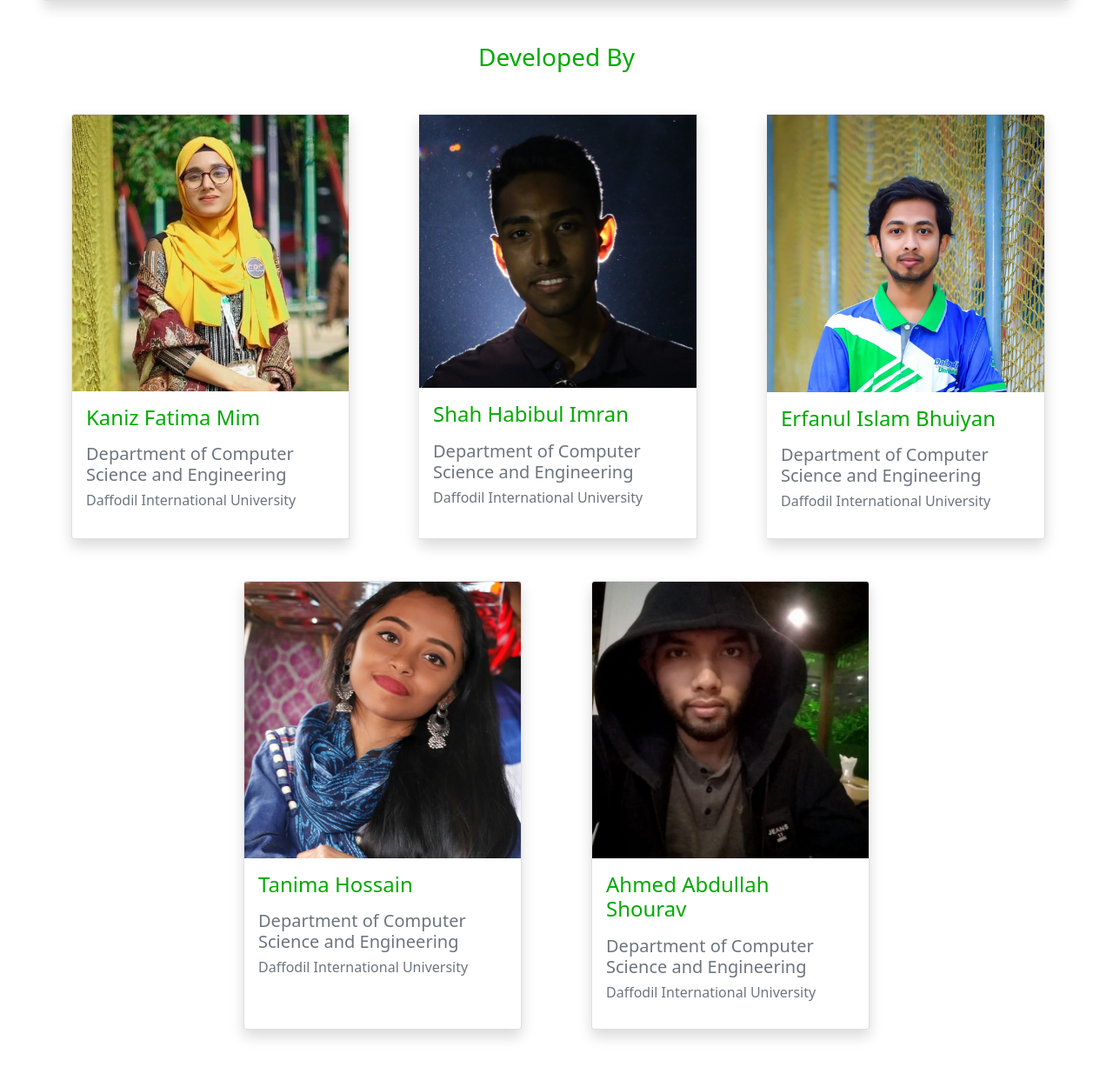
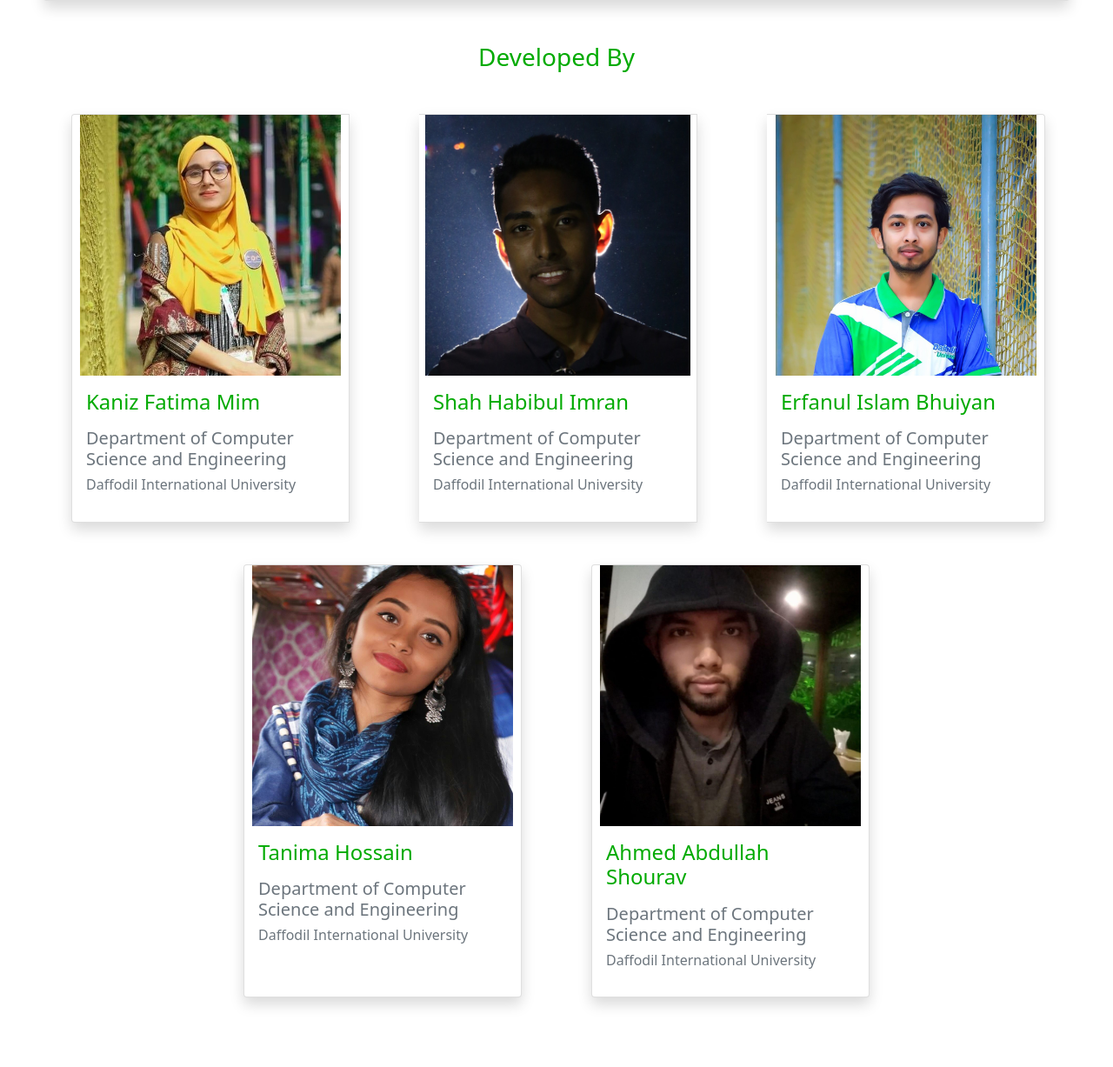
Before and after one commit to smhimran/GreenDivision, a Django app: page /about/ in a window 1280 px wide. Shown: the part 2869-4096 px from the top of the page at 87% size. Run offline with Django 3.2, Linux system fonts and the light colour scheme.

Commit message:
fix: user image size again

```diff
--- a/public/static/public/style.css
+++ b/public/static/public/style.css
@@ -50,9 +50,9 @@ img {
   float: right;
   width: 100%;
   max-width: 200px;
-  max-height: 400px;
   object-fit: contain;
   height: auto;
+  max-height: 300px;
 }
 
 .logo img {
```
